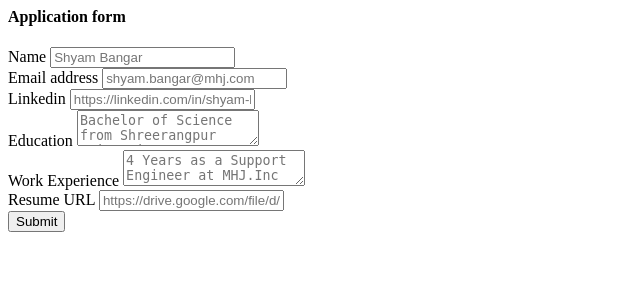
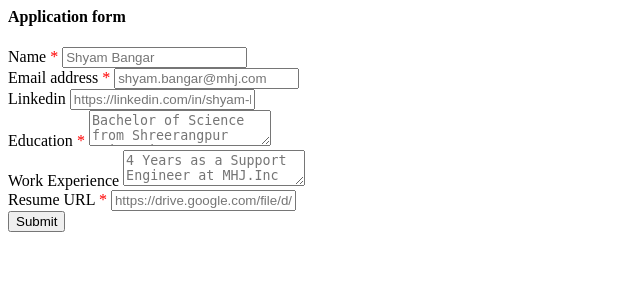
Before and after one commit to Shubham-Patil34/yashshree-careers-website, a Flask app: template templates/application_form.html in a window 1280 px wide. Shown: the top 300 px of the page, without its empty margins (0-640 px from the left). Run offline with Flask 3, Linux system fonts and the light colour scheme; the template is opened without the code that fills it, so the values that code supplies are empty.

Commit message:
Added frontend validations

```diff
--- a/pyproject.toml
+++ b/pyproject.toml
@@ -10,6 +10,7 @@ packages = [{include = "repl_nix_yashshree_careers_website"}]
 python = "^3.10"
 flask = "^3.0.2"
 sqlalchemy = "^2.0.28"
+requests = "^2.31.0"
 
 
 [build-system]
--- a/templates/application_form.html
+++ b/templates/application_form.html
@@ -1,29 +1,38 @@
 
 <h4 class="text-center mt-2 mb-3">Application form</h4>
+
+<style>
+  .required::after {
+    content: " *";
+    color: red;
+    font: 20px;
+  }
+</style>
+
 <form action="/job/{{job['id']}}/apply" method="post" style="max-width:520px;">
   <div class="mb-3">
-    <label for="name" class="form-label">Name</label>
-    <input type="text" class="form-control" id="name" name="name" placeholder="Shyam Bangar">
+    <label for="name" class="form-label required">Name</label>
+    <input type="text" class="form-control" id="name" name="name" placeholder="Shyam Bangar" required>
   </div>
   <div class="mb-3">
-    <label for="email" class="form-label">Email address</label>
-    <input type="email" class="form-control" id="email" name="email" placeholder="shyam.bangar@mhj.com">
+    <label for="email" class="form-label required">Email address</label>
+    <input type="email" class="form-control" id="email" name="email" placeholder="shyam.bangar@mhj.com" required>
   </div>
   <div class="mb-3">
     <label for="linkedin_url" class="form-label">Linkedin</label>
     <input type="url" class="form-control" id="linkedin_ulr" name="linkedin_url" placeholder="https://linkedin.com/in/shyam-bangar-9211">
   </div>
   <div class="mb-3">
-    <label for="education" class="form-label">Education</label>
-    <textarea class="form-control" id="education" name="education" placeholder="Bachelor of Science from Shreerangpur University"></textarea>
+    <label for="education" class="form-label required">Education</label>
+    <textarea class="form-control" id="education" name="education" placeholder="Bachelor of Science from Shreerangpur University" required></textarea>
   </div>
   <div class="mb-3">
     <label for="workexp" class="form-label">Work Experience</label>
     <textarea class="form-control" id="workexp" name="workexp" placeholder="4 Years as a Support Engineer at MHJ.Inc"></textarea>
   </div>
   <div class="mb-3">
-    <label for="resume_url" class="form-label">Resume URL</label>
-    <input type="url" class="form-control" id="resume_url" name="resume_url" placeholder="https://drive.google.com/file/d/shyambangar.pdf">
+    <label for="resume_url" class="form-label required">Resume URL</label>
+    <input type="url" class="form-control" id="resume_url" name="resume_url" placeholder="https://drive.google.com/file/d/shyambangar.pdf" required>
   </div>
   <input class="btn btn-outline-primary" type="submit" id="submitBtn">
 </form>
```
Also changed, not shown: app.py (+6 -4 lines), templates/style.css (deleted), 1 other file.
